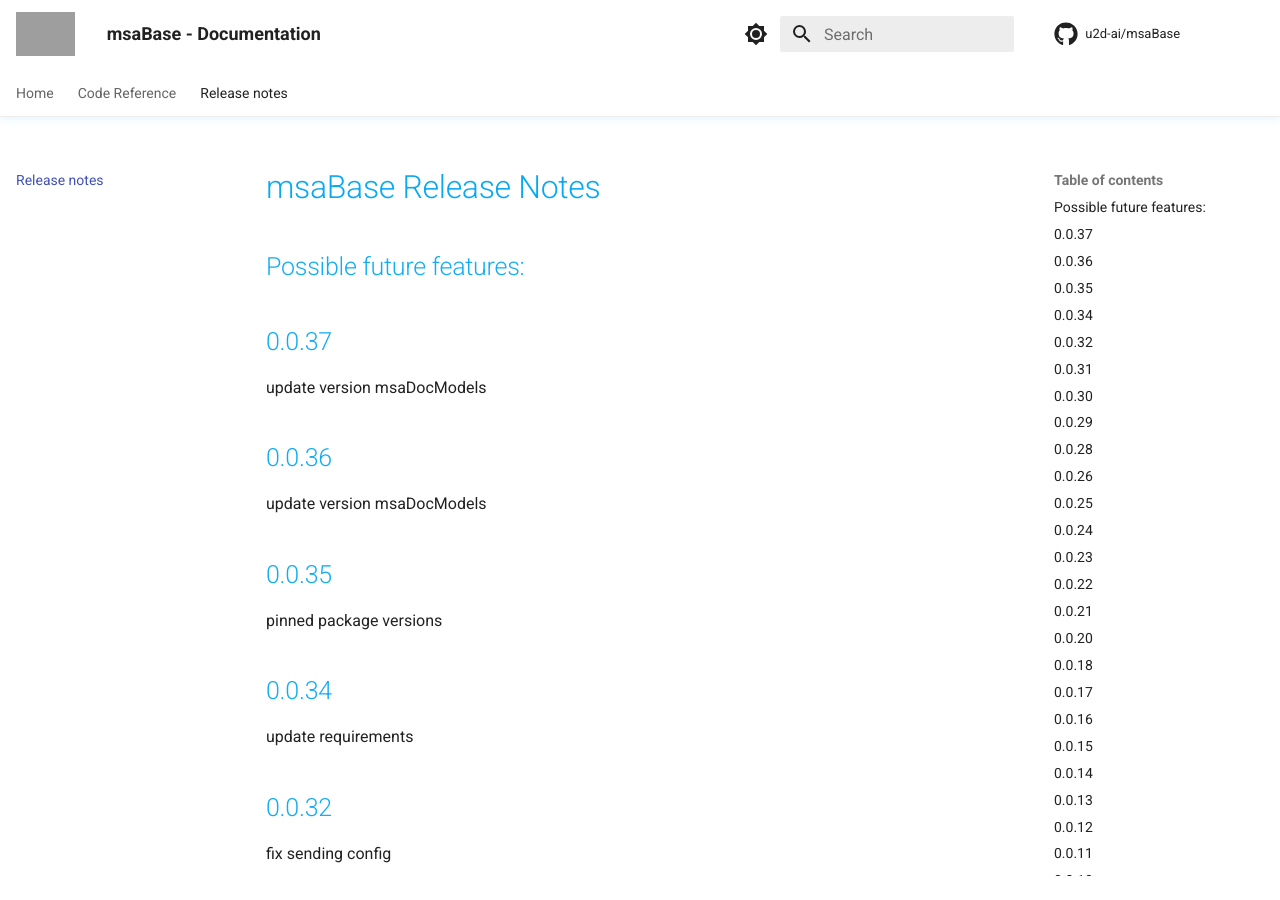
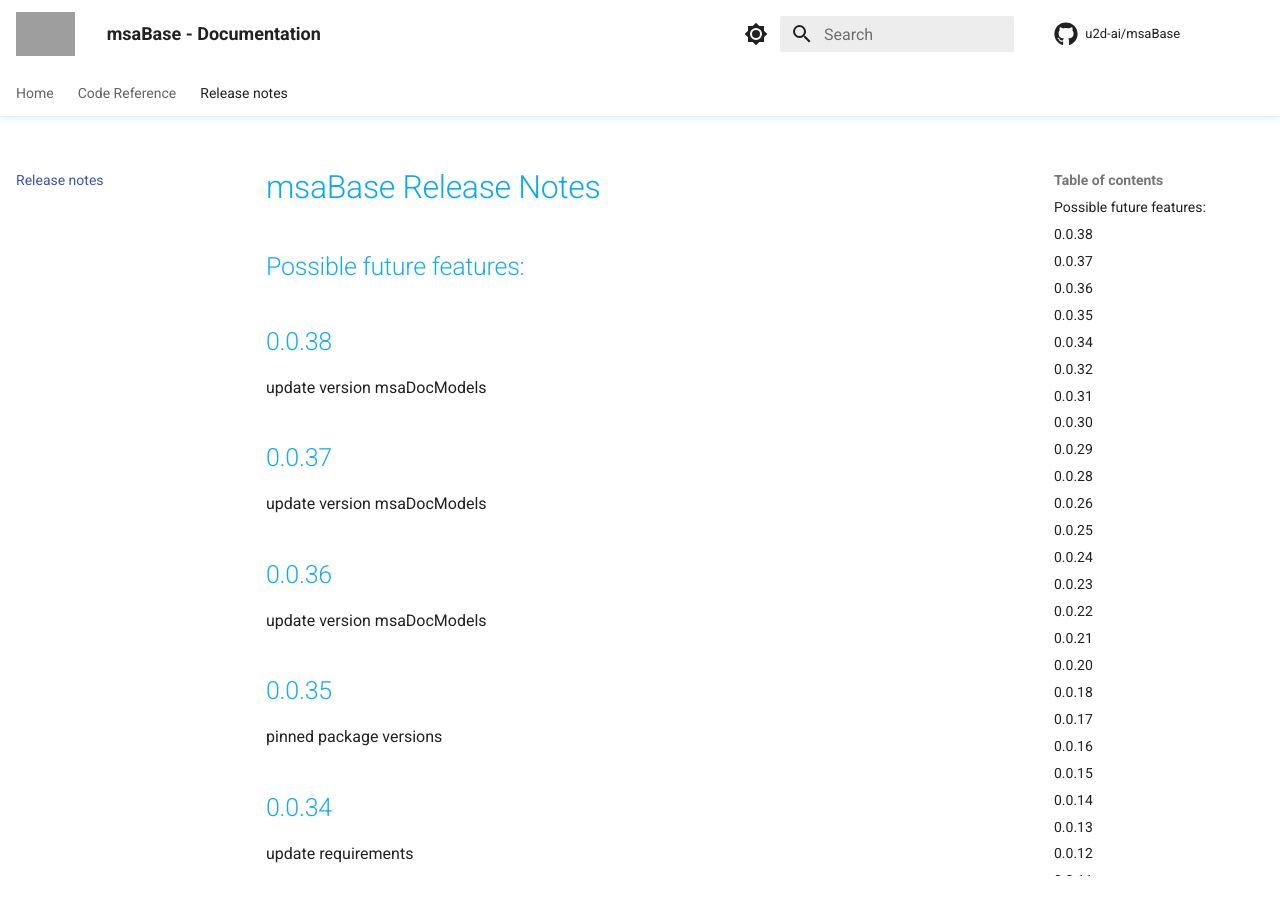
Before and after one commit to u2d-ai/msaBase, an MkDocs documentation site: the page built from docs/release-notes.md, in a window 1280 px wide and 900 px high. Built offline with MkDocs 1.6.1 and Material for MkDocs 9.7.7, drawn with Linux system fonts in a browser that asks for light colours; comment, search, counter and statistics services are not loaded; grey boxes are pictures that could not be loaded.

Commit message:
fix: update version of msaDocModels

```diff
--- a/docs/release-notes.md
+++ b/docs/release-notes.md
@@ -1,5 +1,9 @@
 # msaBase Release Notes
 ## Possible future features:
+
+## 0.0.38
+
+update version msaDocModels
 
 ## 0.0.37
 
--- a/msaBase/__init__.py
+++ b/msaBase/__init__.py
@@ -1,7 +1,7 @@
 import glob
 from os.path import basename, dirname, isfile, join
 
-version = "0.0.37"
+version = "0.0.38"
 __author__ = "Stefan Welcker"
 __copyright__ = "Copyright 2022, U2D.ai"
 __license__ = "MIT"
--- a/requirements.txt
+++ b/requirements.txt
@@ -1,6 +1,6 @@
 # MSA Dependencies
 msaFileSystem==0.0.3 # Agnostic Abstract Filesystem API which allows to use S3, GCS, Azure Datalake, your local FS, Youtube etc Optimized for use with FastAPI/Pydantic.
-msaDocModels==0.0.33 # MSA Document Pydantic Models and Schemas, used to store Parser, NLP, NLU and AI results for processed documents
+msaDocModels==0.0.34 # MSA Document Pydantic Models and Schemas, used to store Parser, NLP, NLU and AI results for processed documents
 
 # FastAPI related Dependencies
 fastapi[all]==0.86.0 # FastAPI framework, high performance, easy to learn, fast to code, ready for production
```
Also changed, not shown: 1 other file.
